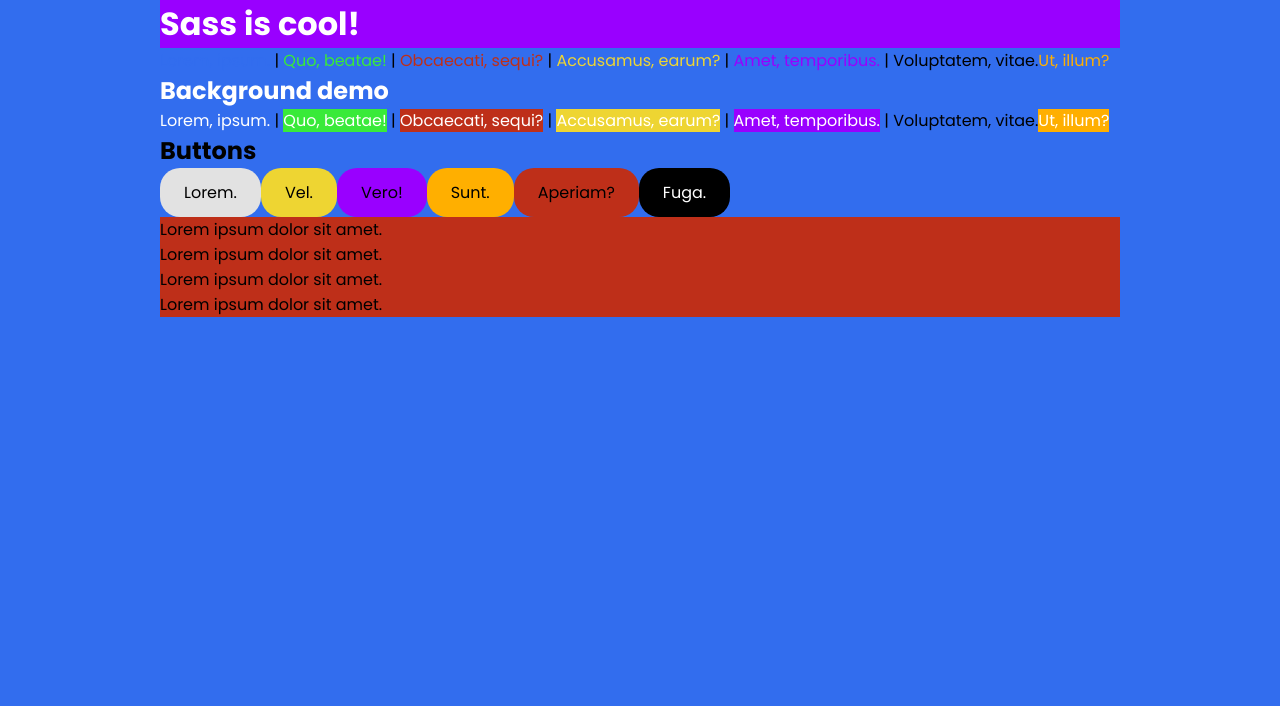
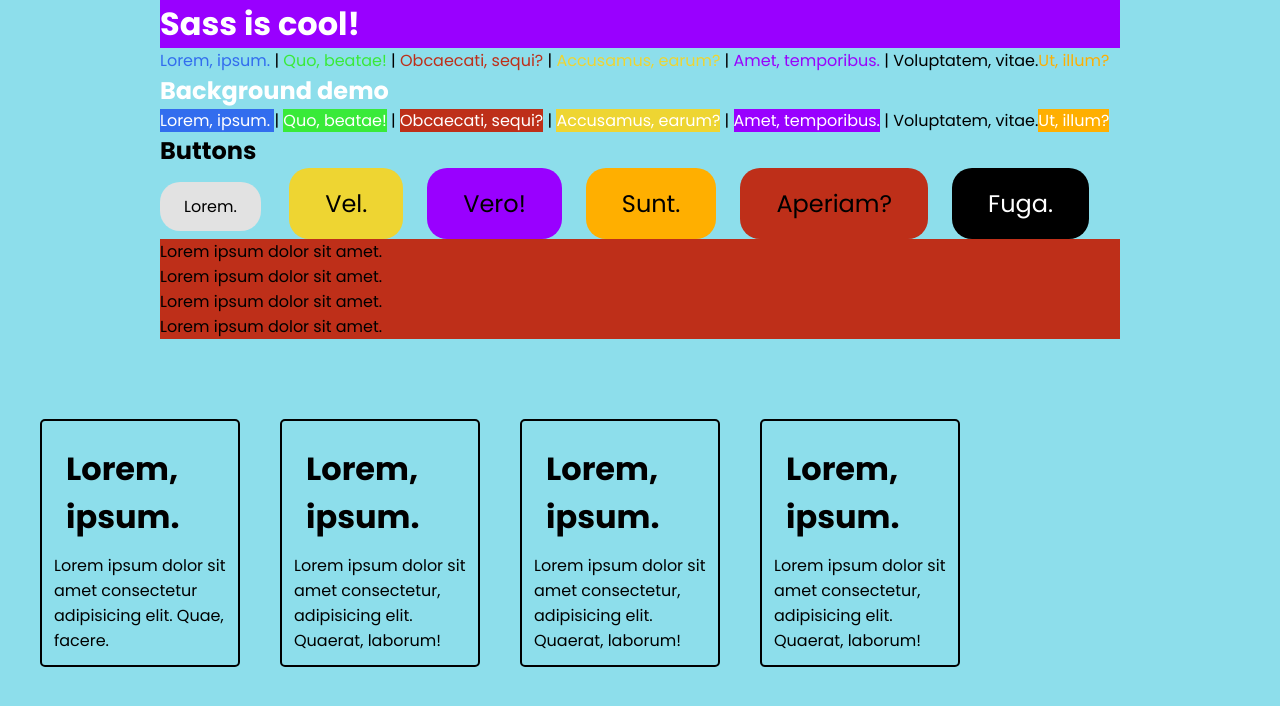
Before and after one commit to vadymolh/fe_lessons_18_09, a website: page index.html in a window 1280 px wide. Drawn offline with Linux system fonts and the light colour scheme.

Commit message:
gulp and grid system added

```diff
--- /dev/null
+++ b/gulpfile.js
@@ -0,0 +1,16 @@
+const { src, dest, watch, series } = require("gulp");
+const sass = require("gulp-sass")(require("sass"));
+const purgecss = require("gulp-purgecss");
+
+function buildStyles() {
+  return src("sass_lib/**/*.scss")
+    .pipe(sass({ outputStyle: "expanded" }))
+    .pipe(purgecss({ content: ["html/**/*.html", "*.html"] }))
+    .pipe(dest("css"));
+}
+
+function watchTask() {
+  watch(["sass_lib/**/*.scss", "*.html"], buildStyles);
+}
+
+exports.default = series(buildStyles, watchTask);
--- a/index.html
+++ b/index.html
@@ -25,20 +25,61 @@
       <span>Voluptatem, vitae.</span
       ><span class="bg-orange text-white">Ut, illum?</span>
 
-      <h2>Buttons</h2>
-      <a href="#" class="btn">Lorem.</a><a href="" class="btn-info">Vel.</a
-      ><a href="" class="btn-purple bg-purple-light-1">Vero!</a
-      ><a href="" class="btn-orange">Sunt.</a
-      ><a href="" class="btn-error">Aperiam?</a
-      ><a href="" class="btn-black bg-black-light-1">Fuga.</a>
+      <h2 class="my3">Buttons</h2>
+      <a href="#" class="btn">Lorem.</a>
+      <a href="" class="btn-info ml-2">Vel.</a
+      ><a href="" class="btn-purple bg-purple-light-1 ml-2">Vero!</a
+      ><a href="" class="btn-orange ml-2">Sunt.</a
+      ><a href="" class="btn-error ml-2">Aperiam?</a
+      ><a href="" class="btn-black bg-black-light-1 ml-2">Fuga.</a>
 
       <br />
-      <ul>
+      <ul class="my3">
         <li>Lorem ipsum dolor sit amet.</li>
         <li>Lorem ipsum dolor sit amet.</li>
         <li>Lorem ipsum dolor sit amet.</li>
         <li>Lorem ipsum dolor sit amet.</li>
       </ul>
     </div>
+    <div class="container my-5">
+      <div class="row gap-2">
+        <div class="col-12-sm col-6-md col-3-lg">
+          <div class="card">
+            <h2 class="card-title">Lorem, ipsum.</h2>
+            <p class="card-body">
+              Lorem ipsum dolor sit amet consectetur adipisicing elit. Quae,
+              facere.
+            </p>
+          </div>
+        </div>
+        <div class="col-12-sm col-6-md col-3-lg">
+          <div class="card">
+            <h2 class="card-title">Lorem, ipsum.</h2>
+            <p class="card-body">
+              Lorem ipsum dolor sit amet consectetur, adipisicing elit. Quaerat,
+              laborum!
+            </p>
+          </div>
+        </div>
+        <div class="col-12-sm col-6-md col-3-lg">
+          <div class="card">
+            <h2 class="card-title">Lorem, ipsum.</h2>
+            <p class="card-body">
+              Lorem ipsum dolor sit amet consectetur, adipisicing elit. Quaerat,
+              laborum!
+            </p>
+          </div>
+        </div>
+        <div class="col-12-sm col-6-md col-3-lg">
+          <div class="card">
+            <h2 class="card-title">Lorem, ipsum.</h2>
+            <p class="card-body">
+              Lorem ipsum dolor sit amet consectetur, adipisicing elit. Quaerat,
+              laborum!
+            </p>
+          </div>
+        </div>
+      </div>
+    </div>
   </body>
 </html>
--- a/sass_lib/_base.scss
+++ b/sass_lib/_base.scss
@@ -9,6 +9,12 @@
 body {
   background-color: $primary;
   font-family: "Poppins";
+  @include sm {
+    background-color: beige;
+  }
+  @include custom_brk_point(600px) {
+    background-color: rgb(141, 222, 235);
+  }
 }
 
 .test-bg-red {
--- /dev/null
+++ b/sass_lib/_breakpoints.scss
@@ -0,0 +1,36 @@
+$breakpoints: (
+  "sm": 480px,
+  "md": 720px,
+  "lg": 960px,
+  "xl": 1200px,
+);
+
+@mixin sm {
+  @media (min-width: map-get($breakpoints, "sm")) {
+    @content;
+  }
+}
+
+@mixin md {
+  @media (min-width: map-get($breakpoints, "md")) {
+    @content;
+  }
+}
+
+@mixin lg {
+  @media (min-width: map-get($breakpoints, "lg")) {
+    @content;
+  }
+}
+
+@mixin xl {
+  @media (min-width: map-get($breakpoints, "xl")) {
+    @content;
+  }
+}
+
+@mixin custom_brk_point($bp: 0) {
+  @media (min-width: $bp) {
+    @content;
+  }
+}
--- a/sass_lib/_colors.scss
+++ b/sass_lib/_colors.scss
@@ -17,7 +17,7 @@
   @for $i from 1 through 9 {
     //"bg-orange-light-3"
     .bg-#{$key}-light-#{$i} {
-      background-color: mix(white, $val, $i * 10);
+      background-color: mix(white, $val, $i * 10%);
     }
   }
 }
--- /dev/null
+++ b/sass_lib/_grid.scss
@@ -0,0 +1,63 @@
+@use "sass:math";
+$grid-columns: 12;
+
+.row {
+  display: flex;
+  flex-flow: row wrap;
+}
+//
+//
+//
+//
+//
+
+$grid-gaps: (
+  "1": 10px,
+  "2": 20px,
+  "3": 30px,
+  "4": 40px,
+);
+@each $key, $val in $grid-gaps {
+  .gap-#{$key} > * {
+    padding: $val;
+  }
+}
+
+//  col-1-sm .. col-12-sm , col-3-lg
+@mixin col-mixin($n: 12) {
+  box-sizing: border-box;
+  flex-grow: 0;
+  width: math.div($n * 100%, $grid-columns);
+}
+
+@include sm {
+  @for $i from 1 through $grid-columns {
+    .col-#{$i}-sm {
+      @include col-mixin($i);
+    }
+  }
+}
+
+@include md {
+  @for $i from 1 through $grid-columns {
+    .col-#{$i}-md {
+      @include col-mixin($i);
+    }
+  }
+}
+
+@include lg {
+  @for $i from 1 through $grid-columns {
+    .col-#{$i}-lg {
+      @include col-mixin($i);
+    }
+  }
+}
+
+@include xl {
+  @for $i from 1 through $grid-columns {
+    .col-#{$i}-xl {
+      @include col-mixin($i);
+    }
+  }
+}
--- /dev/null
+++ b/sass_lib/_spaces.scss
@@ -0,0 +1,38 @@
+$spaceamounts: (1, 2, 3, 4, 5);
+
+@each $x in $spaceamounts {
+  // "m-2" "m-3"
+  .m-#{$x} {
+    margin: $x * $base-margin;
+  }
+
+  .mx-#{$x} {
+    margin: 0 $x * $base-margin;
+  }
+
+  .my-#{$x} {
+    margin: $x * $base-margin 0;
+  }
+  .ml-#{$x} {
+    margin-left: $x * $base-margin;
+  }
+  .mr-#{$x} {
+    margin-right: $x * $base-margin;
+  }
+
+  .p-#{$x} {
+    padding: $x * $base-margin;
+  }
+  .px-#{$x} {
+    padding: 0 $x * $base-margin;
+  }
+  .py-#{$x} {
+    padding: $x * $base-margin 0;
+  }
+  .pl-#{$x} {
+    padding-left: $x * $base-margin;
+  }
+  .pr-#{$x} {
+    padding-right: $x * $base-margin;
+  }
+}
--- a/sass_lib/_variables.scss
+++ b/sass_lib/_variables.scss
@@ -11,6 +11,7 @@
 //borders
 $base-border-thickness: 1px;
 $base-border-radius: 20px;
+$base-box-shadow: 1px 3px 5px rbga(0, 0, 0, 0.1);
 
 //color palette
 $colors: (
--- a/sass_lib/components/_button.scss
+++ b/sass_lib/components/_button.scss
@@ -16,7 +16,11 @@
 @each $key, $value in $colors {
   .btn-#{$key} {
     @include btn($value);
-
+    //media query for larger screens via mixin
+    @include sm {
+      padding: $base-padding * 1.5 $base-padding * 3;
+      font-size: $font-size-lg;
+    }
     //if statement
     @if ($value == #000) {
       color: map-get($colors, "white");
--- /dev/null
+++ b/sass_lib/components/_card.scss
@@ -0,0 +1,20 @@
+@use "sass:math";
+
+.card {
+  display: block;
+  padding: $base-padding;
+  border-radius: math.div($base-border-radius, 4);
+  box-shadow: $base-box-shadow;
+  border: 2px solid #000;
+  .card-title {
+    font-size: $font-size-xl;
+    padding: $base-padding;
+    font-weight: bold;
+  }
+  .card-body {
+    font-size: $base-font-size;
+    a {
+      text-decoration: underline;
+    }
+  }
+}
--- a/sass_lib/index.scss
+++ b/sass_lib/index.scss
@@ -1,12 +1,16 @@
 // variables & functions
 @import "variables";
+@import "breakpoints";
 
 @import "utils";
 // base layouts
 @import "base";
+@import "grid";
 
 //color classes
 @import "colors";
 
 //components (cards, btn, nav )
 @import "components/button";
+@import "components/card";
+@import "spaces";
```
Also changed, not shown: package.json (added, +19 -0 lines), css/index.css, img/laptop.svg (added), 1 other file.
